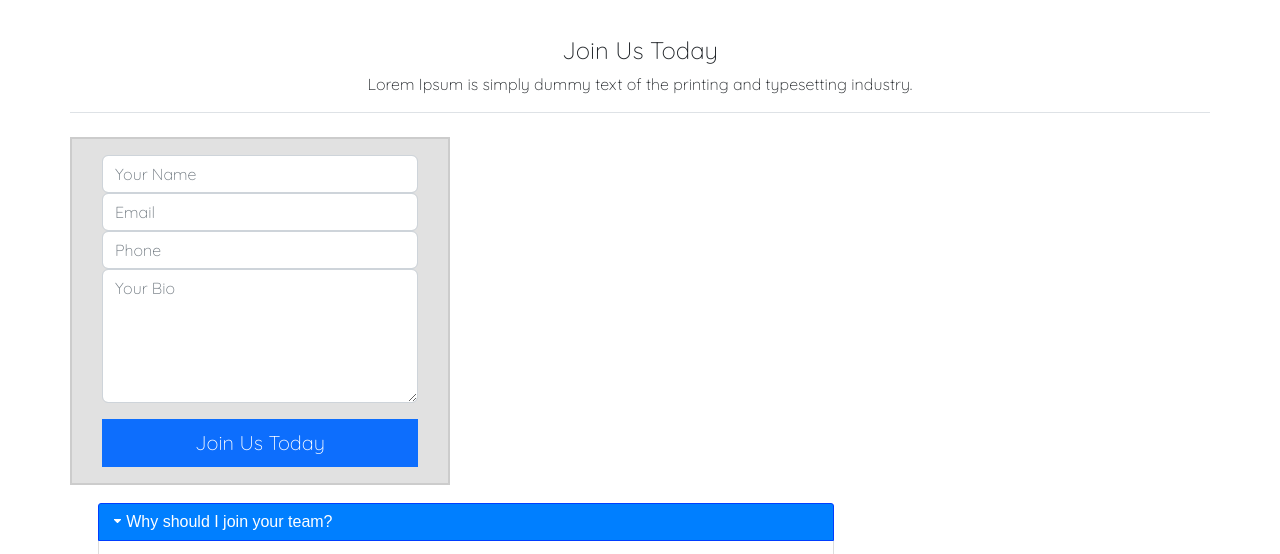
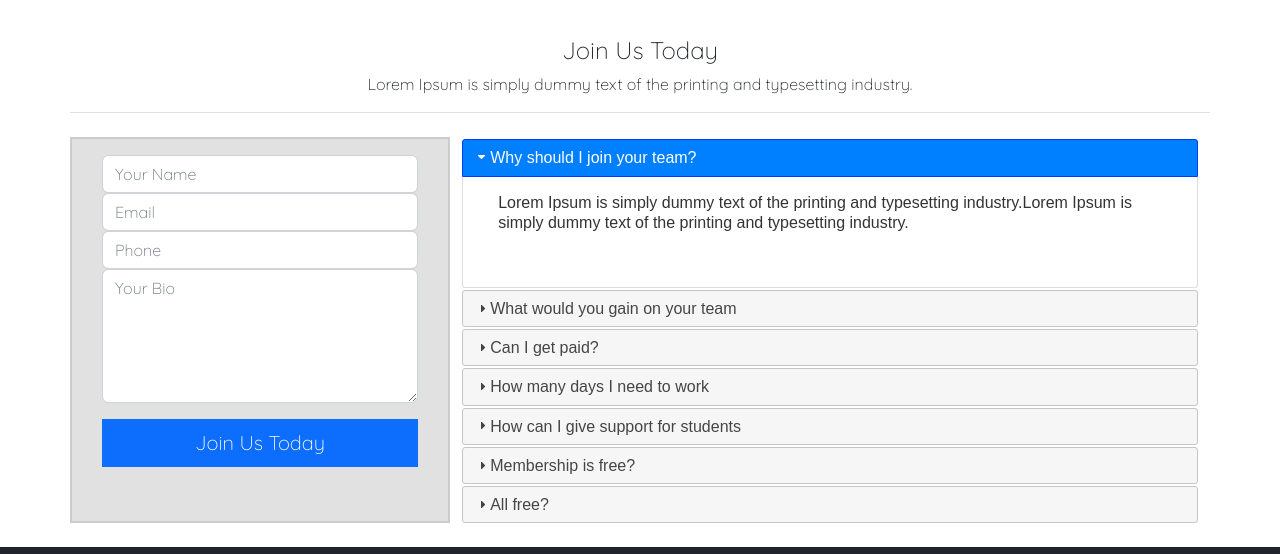
Before and after one commit to ShweKoKoHeinWin/mentionhospital, a plain HTML site: page index.html in a window 1280 px wide. Shown: the part 3480-4034 px from the top of the page. Drawn offline with nearby package versions, Linux system fonts and the light colour scheme.

Commit message:
edit one error

```diff
--- a/index.html
+++ b/index.html
@@ -521,7 +521,7 @@
               </div>
 
 
-              <div class="col-md-8 col-sm-12 m-3">
+              <div class="col-md-8 col-sm-12">
                 <div id="accordion">
                   <h3>Why should I join your team?</h3>
                   <div>
```
